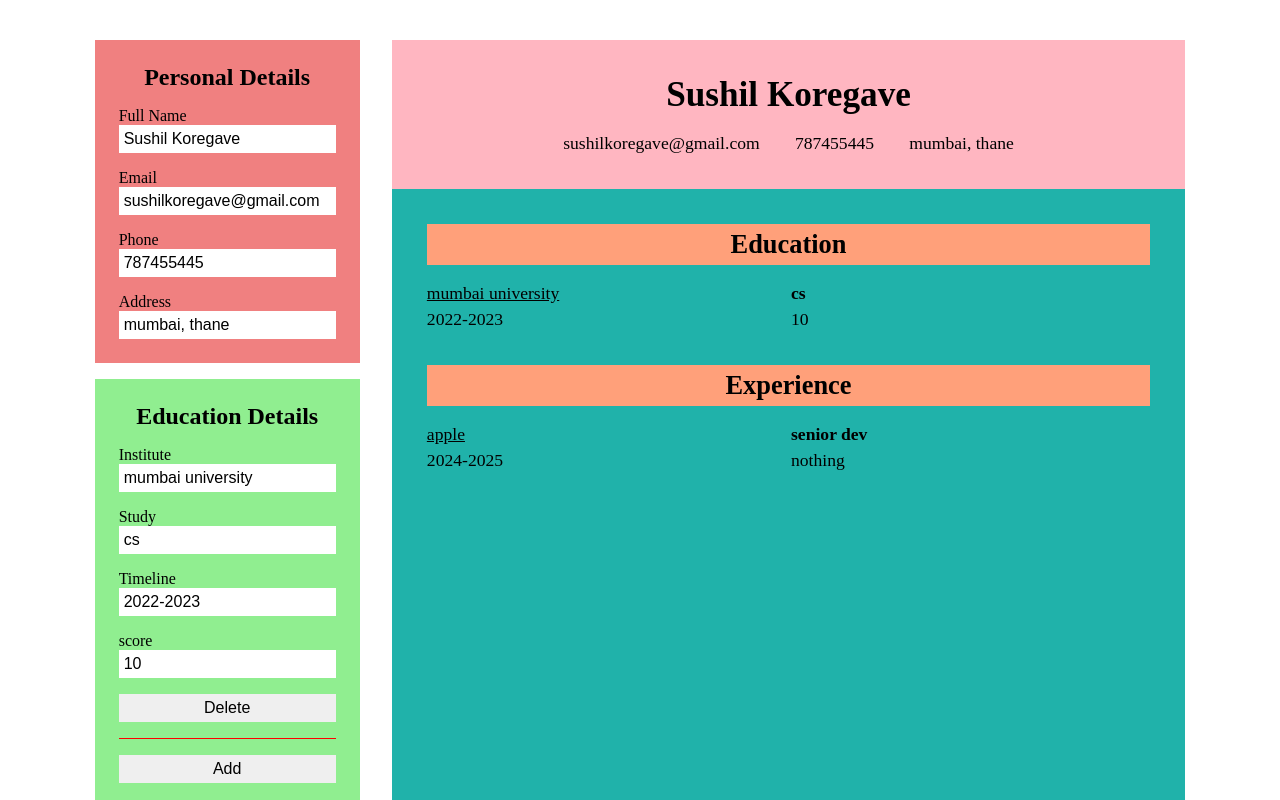
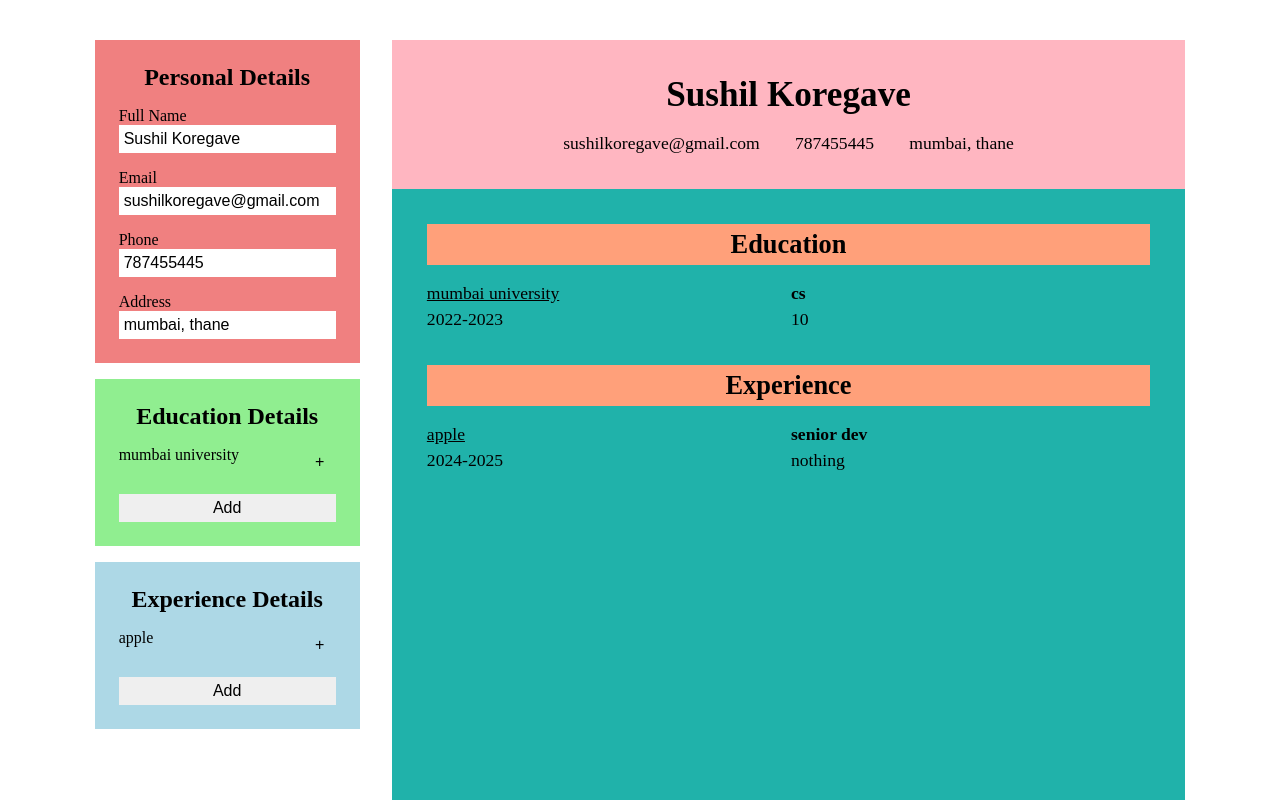
Before and after one commit to sushil174/CV-Builder, a React (Vite) app: page / in a window 1280 px wide. Shown: the top 800 px of the page. Built offline with nearby package versions, Linux system fonts and the light colour scheme.

Commit message:
education expand

```diff
--- a/src/components/Education.jsx
+++ b/src/components/Education.jsx
@@ -1,8 +1,16 @@
+import EducationInput from "./EducationInput";
 function Education({info,intituteChange, deleteEdu, addEdu}) {
     return (
         <div className="input-education">
         <h2>Education Details</h2>
-        {info.map(edu => (
+        {
+            info.map(edu => (
+                <div key={edu.id}>
+                    <EducationInput edu={edu} intituteChange={intituteChange} deleteEdu={deleteEdu}/>
+                </div>
+            ))
+        }
+        {/* {info.map(edu => (
             <ul key={edu.id}>
 
                 <li>
@@ -28,7 +36,7 @@ function Education({info,intituteChange, deleteEdu, addEdu}) {
                 <button onClick={deleteEdu(edu.id)}>Delete</button>
 
             </ul>
-        ))}
+        ))} */}
         <button onClick={addEdu}>Add</button>
         </div>
     );
--- /dev/null
+++ b/src/components/EducationInput.jsx
@@ -0,0 +1,49 @@
+import { useState } from "react";
+
+function EducationInput({edu, intituteChange, deleteEdu}) {
+    const [isExpand, setExpand] = useState(false)
+
+    function handleExpand() {
+        setExpand(!isExpand)
+    }
+
+    return (
+        <>
+            <div className="header">
+                <p>{edu.institute}</p>
+                <button onClick={handleExpand}>{isExpand ? '-' : '+'}</button>
+            </div>
+
+            {
+                isExpand &&
+                    <ul>
+                        <li>
+                            <label>Institute </label>
+                            <input type="text" name="institute" value={edu.institute || ''} onChange={e => {intituteChange(edu.id,e)}}/>
+                        </li>
+
+                        <li>
+                            <label>Study </label>
+                            <input type="text" name="study" value={edu.study || ''} onChange={e => {intituteChange(edu.id,e)}}/>
+                        </li>
+
+                        <li>
+                            <label>Timeline </label>
+                            <input type="text" name="timeline" value={edu.timeline || ''} onChange={e => {intituteChange(edu.id,e)}}/>
+                        </li>
+
+                        <li>
+                            <label>score </label>
+                            <input type="text" name="score" value={edu.score || ''} onChange={e => {intituteChange(edu.id,e)}}/>
+                        </li>
+
+                        <button onClick={deleteEdu(edu.id)}>Delete</button>
+                    </ul>
+
+            }
+
+        </>
+    )
+}
+
+export default EducationInput
--- a/src/components/ExperienceInput.jsx
+++ b/src/components/ExperienceInput.jsx
@@ -18,7 +18,7 @@ function ExperienceInput({work, companyChange, deleteExp}) {
                 isExpand &&
                     <ul>
                         <li>
-                            <label>Company </label>
+                            <label>Company</label>
                             <input type="text" name="company" value={work.company || ''} onChange={e => {companyChange(work.id,e)}}/>
                         </li>
 
--- a/src/index.css
+++ b/src/index.css
@@ -110,3 +110,13 @@ input, button {
   display: flex;
   justify-content: space-between;
 }
+
+.header button {
+  width: 2em;
+  height: 2em;
+  border-radius: 50%;
+  background-color: transparent;
+}
+.header button:hover {
+  background-color: lightcoral;
+}
```
